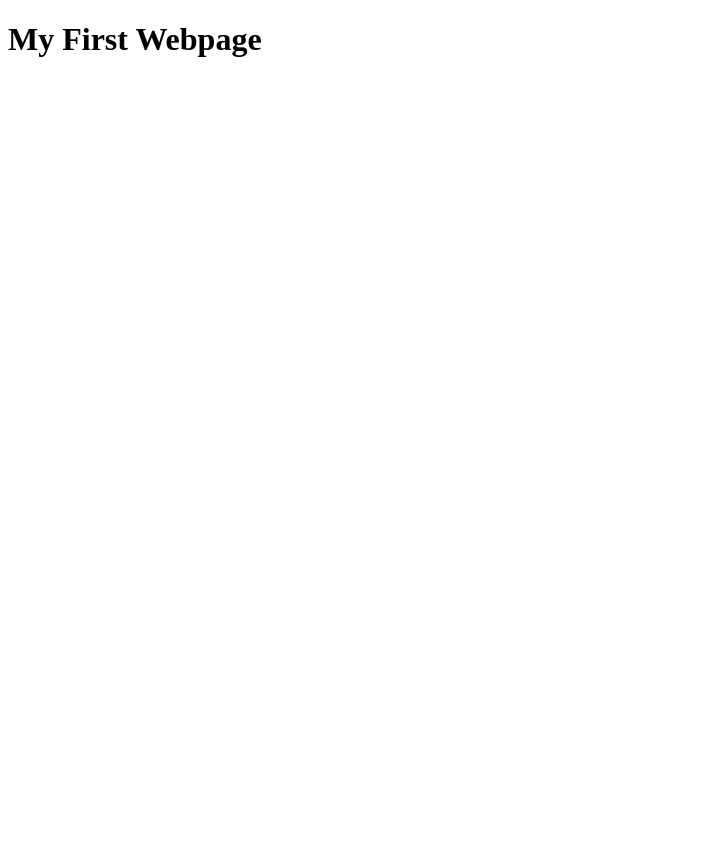
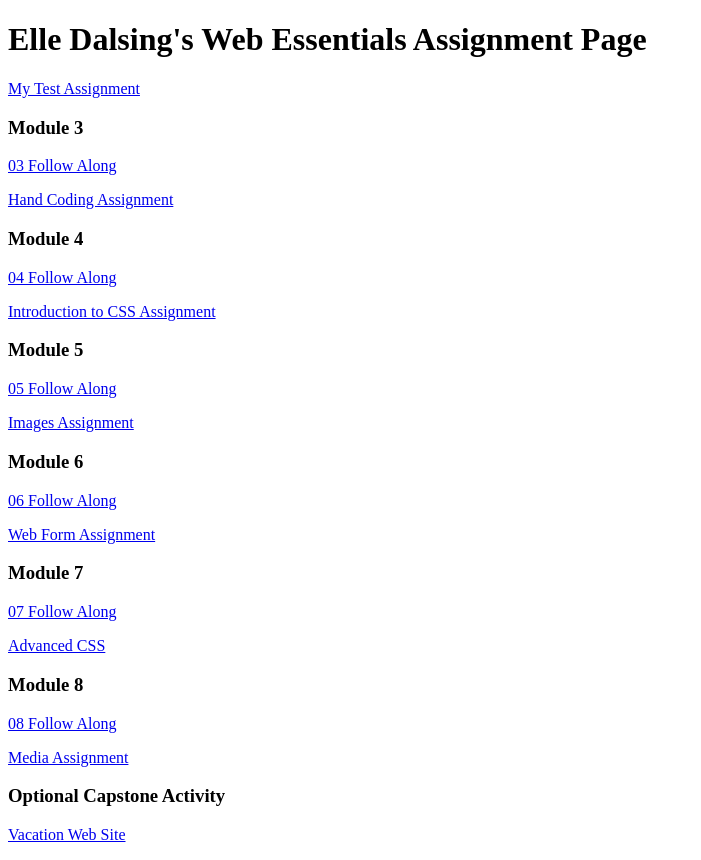
Before and after one commit to elle-dalsing/dwdd1600, a plain HTML site: page 01test/index.html in a window 1280 px wide. Shown: the whole page, without its empty margins (0-701 px from the left). Before the commit the page ends 800 px from the top, so only its background shows below. Drawn offline with Linux system fonts and the light colour scheme.

Commit message:
Update index.html

```diff
--- a/01test/index.html
+++ b/01test/index.html
@@ -3,9 +3,37 @@
 	<head>
 		<meta charset="UTF-8">
 		<meta name="viewport" content="width=device-width, initial-scale=1.0">
-    <title>Document</title>
+		<title>dwdd 1600 assignment list page</title>
 	</head>
 	<body>
-    <h1>My First Webpage</h1>
+		<h1>Elle Dalsing's Web Essentials Assignment Page</h1>
+		<p><a href="01test">My Test Assignment</a></p>
+
+		<h3>Module 3</h3>
+		<p><a href="03follow-along">03 Follow Along</a></p>
+		<p><a href="03hand-coding">Hand Coding Assignment</a></p>
+
+		<h3>Module 4</h3>
+		<p><a href="04follow-along">04 Follow Along</a></p>
+		<p><a href="04intro-css">Introduction to CSS Assignment</a></p>
+
+		<h3>Module 5</h3>
+		<p><a href="05follow-along">05 Follow Along</a></p>
+		<p><a href="05images">Images Assignment</a></p>
+
+		<h3>Module 6</h3>
+		<p><a href="06follow-along">06 Follow Along</a></p>
+		<p><a href="06form">Web Form Assignment</a></p>
+
+		<h3>Module 7</h3>
+		<p><a href="07follow-along">07 Follow Along</a></p>
+		<p><a href="07advanced-css">Advanced CSS</a></p>
+
+		<h3>Module 8</h3>
+		<p><a href="08follow-along">08 Follow Along</a></p>
+		<p><a href="08media">Media Assignment</a></p>
+
+		<h3>Optional Capstone Activity</h3>
+		<p><a href="vacation">Vacation Web Site</a></p>
 	</body>
 </html>
```
Lines whose indentation alone changed are shown as unchanged.
